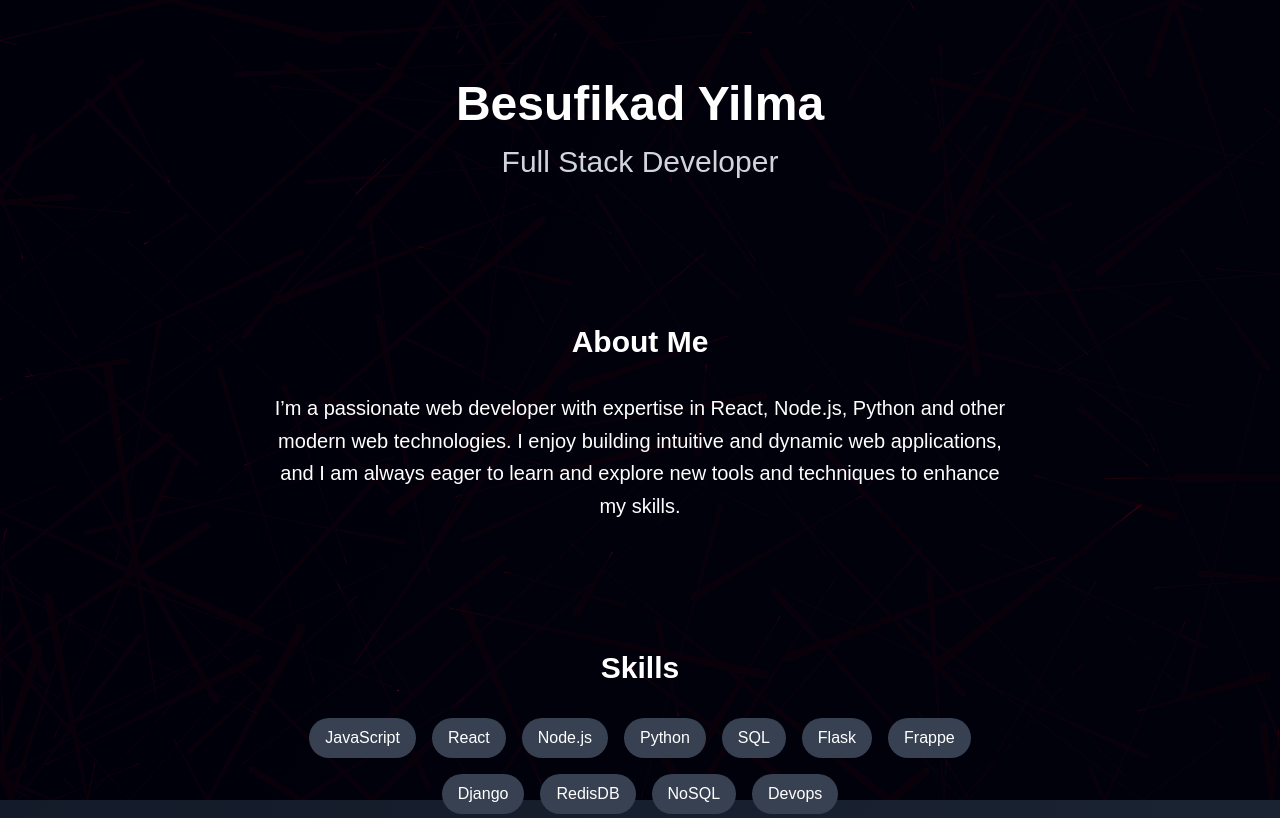
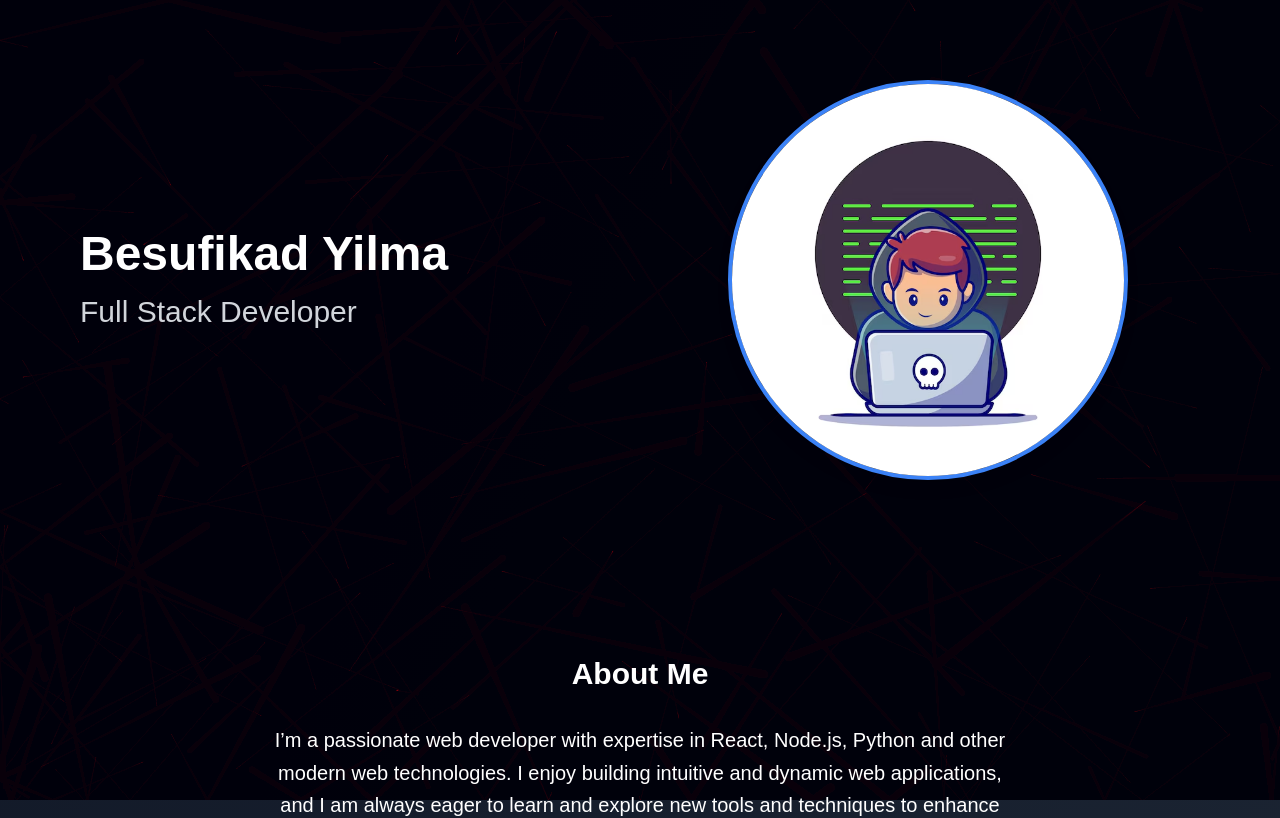
Before and after one commit to Bese3/PortfolioSite, a Next.js app in the folder my-portfolio/: page / in a window 1280 px wide. Shown: the top 818 px of the page. Built offline with nearby package versions, Linux system fonts and the light colour scheme.

Commit message:
added image tag and updated some comp

```diff
--- a/my-portfolio/components/About.tsx
+++ b/my-portfolio/components/About.tsx
@@ -19,7 +19,7 @@ export default function About({ about }: AboutProps) {
       initial={{ opacity: 0, y: 50 }}
       animate={inView ? { opacity: 1, y: 0 } : {}}
       transition={{ duration: 0.8 }}
-      className="max-w-3xl mx-auto px-4 py-16 text-center"
+      className="max-w-3xl mx-auto px-4 py-24 text-center"
     >
       <h2 className="text-3xl font-bold mb-8">About Me</h2>
       <p className="text-xl leading-relaxed">{about}</p>
--- a/my-portfolio/components/Experience.tsx
+++ b/my-portfolio/components/Experience.tsx
@@ -25,7 +25,8 @@ export default function Experience({ experience }: ExperienceProps) {
     visible: {
       opacity: 1,
       transition: {
-        staggerChildren: 0.2,
+        staggerChildren: 0.4,
+        delayChildren: 0.5,
       },
     },
   }
--- a/my-portfolio/components/Header.tsx
+++ b/my-portfolio/components/Header.tsx
@@ -1,22 +1,40 @@
 'use client'
 
 import { motion } from 'framer-motion'
+import Image from 'next/image'
 
 interface HeaderProps {
   name: string
   title: string
+  photoUrl: string
 }
 
-export default function Header({ name, title }: HeaderProps) {
+export default function Header({ name, title, photoUrl }: HeaderProps) {
   return (
     <motion.header
       initial={{ y: -100, opacity: 0 }}
       animate={{ y: 0, opacity: 1 }}
       transition={{ duration: 0.8 }}
-      className="text-center py-20"
+      className="flex flex-col md:flex-row items-center justify-center md:justify-start py-20 px-4 md:px-20"
     >
-      <h1 className="text-5xl font-bold mb-4">{name}</h1>
-      <h2 className="text-3xl text-gray-300">{title}</h2>
+      <div className="text-center md:text-left" style={{marginRight: '25%'}}>
+        <h1 className="text-5xl font-bold mb-4">{name}</h1>
+        <h2 className="text-3xl text-gray-300">{title}</h2>
+      </div>
+      <motion.div
+        whileHover={{ scale: 1.05 }}
+        whileTap={{ scale: 0.95 }}
+        className="mb-8 md:mb-0 md:mr-12"
+      >
+        <Image
+          src={photoUrl}
+          width={400}
+          height={400}
+          style={{borderRadius: '50%'}}
+          className="rounded-full border-4 border-blue-500 shadow-lg transition-all duration-300 hover:border-blue-300"
+          alt={''}
+        />
+      </motion.div>
     </motion.header>
   )
 }
--- a/my-portfolio/components/Portfolio.tsx
+++ b/my-portfolio/components/Portfolio.tsx
@@ -15,6 +15,7 @@ export interface PortfolioData {
   title: string
   about: string
   skills: Array<string>
+  photoUrl: string
   experience: {
     company: string
     position: string
@@ -54,7 +55,7 @@ export default function Portfolio() {
         transition={{ duration: 1 }}
         className="relative z-10"
       >
-        <Header name={data.name} title={data.title} />
+        <Header name={data.name} title={data.title} photoUrl={data.photoUrl} />
         <About about={data.about} />
         <Skills skills={data.skills} />
         <Experience experience={data.experience} />
--- a/my-portfolio/public/data/portfolio-data.json
+++ b/my-portfolio/public/data/portfolio-data.json
@@ -2,6 +2,7 @@
   "name": "Besufikad Yilma",
   "title": "Full Stack Developer",
   "about": "I’m a passionate web developer with expertise in React, Node.js, Python and other modern web technologies. I enjoy building intuitive and dynamic web applications, and I am always eager to learn and explore new tools and techniques to enhance my skills.",
+  "photoUrl": "/images/hacker.avif",
   "skills": [
     "JavaScript",
     "React",
@@ -24,7 +25,7 @@
     },
     {
       "company": "EAVO",
-      "position": "Backend Developer Intern",
+      "position": "Backend Developer",
       "duration": "Jun 2024 - Sep 2024",
       "description": "Integrated robust Login, SignUp, use third party API, CHAPA Payment system to their website."
     },
```
Also changed, not shown: my-portfolio/public/images/hacker.avif (added), my-portfolio/public/images/programmer.jpeg (added).
